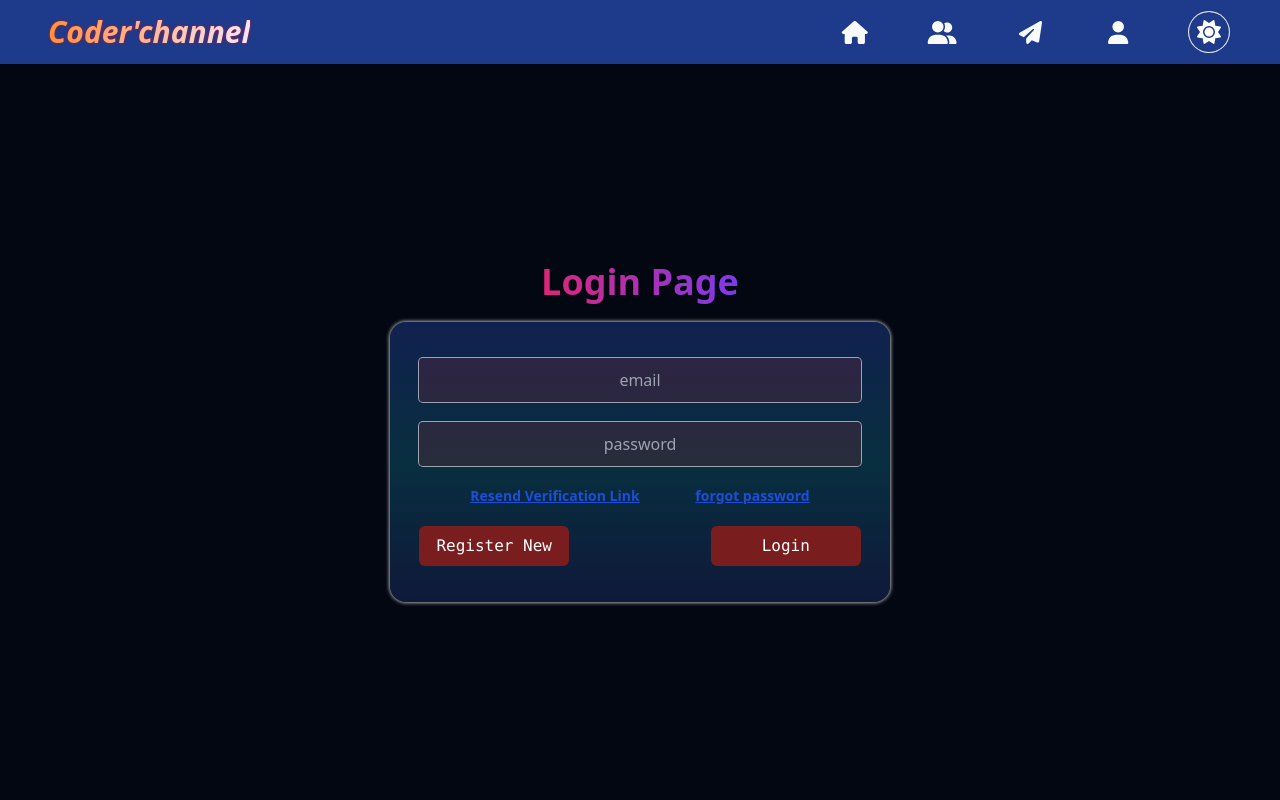
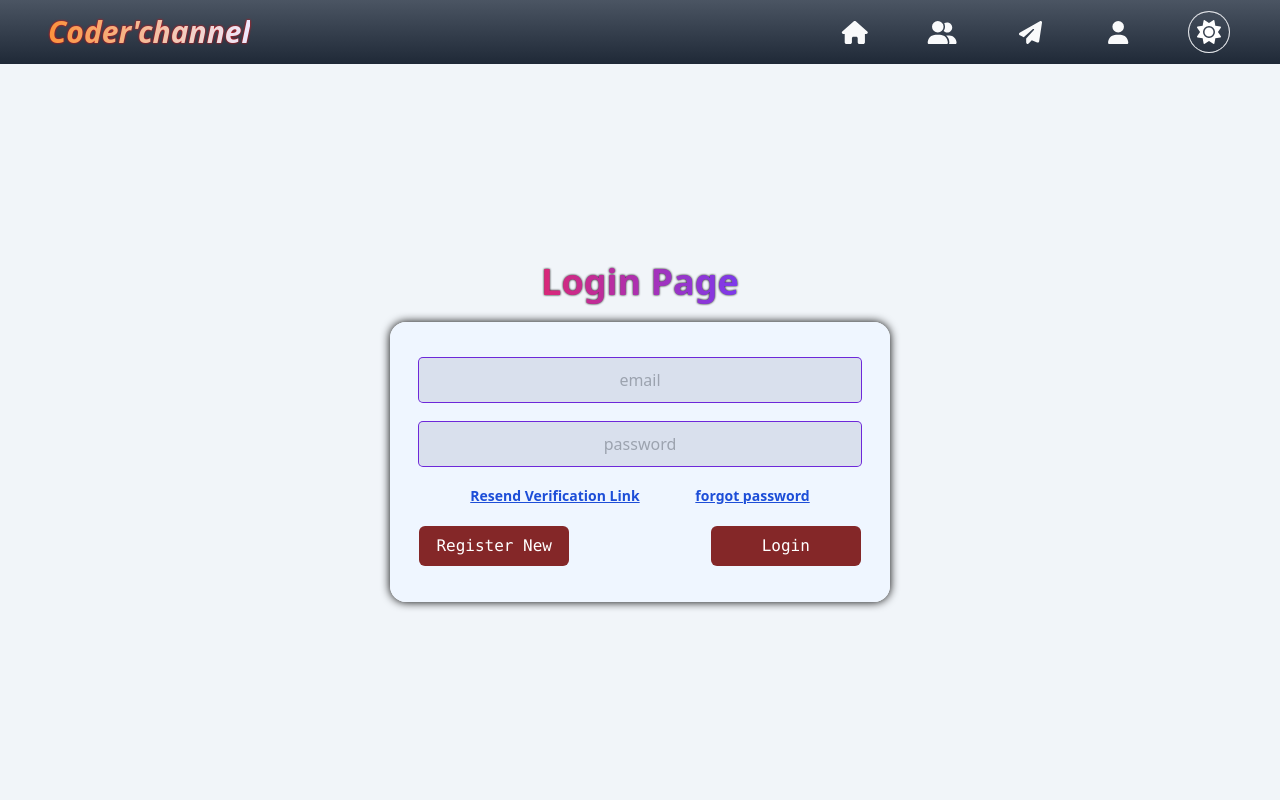
Before and after one commit to abhis12321/Coder-Channel, a Next.js app: page /login in a window 1280 px wide. Shown: the top 800 px of the page. Built offline with nearby package versions, Linux system fonts and the light colour scheme; no server answers.

Commit message:
Enabling dark and light theme is managed using hooks and conext api

```diff
--- a/src/app/_components/AuthProvider.js
+++ b/src/app/_components/AuthProvider.js
@@ -2,11 +2,14 @@
 import axios from "axios";
 import React, { createContext, useCallback, useEffect, useState } from "react";
 import io from "socket.io-client";
+import NavBar from "./NavBar";
+import Footer from "./Footer";
 const context = createContext();
 
-export default function AuthProvider({ children }) {
+export default function AuthProvider({ children , initial_theme }) {
   const [user, setUser] = useState(null);
   let [socket, setSocket] = useState();
+  const [theme , setTheme] = useState(initial_theme);
 
 
   const login = useCallback(async ({ email, password }) => {
@@ -18,7 +21,7 @@ export default function AuthProvider({ children }) {
             Initializing(data.User, setSocket);
             setUser(data.User);
             axios.put(`/api/users/${data.User._id}`, { isOnline: 1 });
-            localStorage.setItem('coder-media', JSON.stringify({ email , password}));
+            localStorage.setItem('coder-media', JSON.stringify({ email, password }));
           } else {
             alert(data.message);
           }
@@ -41,17 +44,18 @@ export default function AuthProvider({ children }) {
   }, [login]);
 
 
-  const value = {
-    user,
-    login,
-    logout,
-    socket,
-  };
+  const value = { user, login, logout, socket, theme , setTheme };
 
 
   return (
     <context.Provider value={value}>
-      {children}
+      <body className={`${theme} bg-slate-100 text-gray-950 dark:bg-gray-950 dark:text-white`}>
+        <NavBar />
+        <div className='h-nav'>
+          {children}
+        </div>
+        <Footer />
+      </body>
     </context.Provider>
   );
 }
--- a/src/app/_components/LoginForm.js
+++ b/src/app/_components/LoginForm.js
@@ -1,4 +1,3 @@
-import Link from 'next/link'
 import React, { useState } from 'react'
 import { useAuth } from '../_components/AuthProvider';
 import ForgotPassword from './ForgotPassword';
--- a/src/app/_components/ToggleMode.js
+++ b/src/app/_components/ToggleMode.js
@@ -1,17 +1,17 @@
 import { faMoon, faSun } from '@fortawesome/free-solid-svg-icons'
 import { FontAwesomeIcon } from '@fortawesome/react-fontawesome'
+import { useAuth } from './AuthProvider';
 
 
 export default function ToggleMode() {
+  const { theme , setTheme } = useAuth();
     const toggleMode = e => {
-        document.querySelector('#dark').classList.toggle('hidden');
-        document.querySelector('#light').classList.toggle('hidden');
-        document.body.classList.toggle('dark');
+      setTheme(prev => prev === "dark" ? "" : "dark");
     }
   return (
     <div className='group cursor-pointer *:rounded-full flex items-center justify-center h-8 w-8 mx-auto p-6 lg:p-[23px] my-2 lg:my-0 rounded-full lg:ml-2 hover:ring-2 ring-gray-200  hover:bg-slate-950/30 dark:hover:bg-gray-200/15' onClick={toggleMode}>
       <FontAwesomeIcon icon={faSun} className='p-2 shadow-[0_0_1px_white] text-2xl text-white ring-1 ring-gray-200 group-hover:ring-0' id='dark'/>
-      <FontAwesomeIcon icon={faMoon} className='text-white text-[1.7rem] bg-slate-950/30 py-[6px] px-[9px] hidden ring-1 group-hover:ring-0 ring-white' id='light'/>
+      <FontAwesomeIcon icon={faMoon} className='text-white text-[1.6rem] bg-slate-950/30 py-[6px] px-[9px] hidden ring-1 group-hover:ring-0 ring-gray-400' id='light'/>
     </div>
   )
 }
--- a/src/app/layout.js
+++ b/src/app/layout.js
@@ -1,8 +1,6 @@
 import './globals.css'
-import NavBar from './_components/NavBar'
 import AuthProvider from './_components/AuthProvider'
-import Footer from './_components/Footer'
-
+import { cookies } from 'next/headers'
 
 export const metadata = {
   title: "Coder'channel",
@@ -10,17 +8,14 @@ export const metadata = {
 }
 
 export default function RootLayout({ children }) {
+  const cookieStore = cookies();
+  const { value : initial_theme } = cookieStore.get('theme') || "dark";
+
   return (
     <html lang="en" className="">
-      <body className="dark bg-slate-100 text-gray-950 dark:bg-gray-950 dark:text-white">
-        <AuthProvider>
-          <NavBar />
-          <div className='h-nav'>
-            {children}
-          </div>
-          <Footer />
-        </AuthProvider>
-      </body>
+      <AuthProvider initial_theme={initial_theme}>
+        {children}
+      </AuthProvider>
     </html>
   )
 }
--- a/src/app/students/page.js
+++ b/src/app/students/page.js
@@ -54,7 +54,7 @@ function Page() {
     <>
       <div className="flex justify-evenly items-center py-5 flex-wrap gap-6 h-nav">
         <div className="w-full flex items-center justify-center self-start">
-          <input type="text" className="w-[98%] max-w-[500px] outline-none ring-1 focus:ring-2 ring-violet-700 text-red-950 dark:text-red-50 font-medium focus:ring-offset-teal-800 py-[6px] px-5 rounded-xl bg-violet-700/20 focus:bg-blue-700/30 dark:placeholder:text-gray-400 placeholder:text-gray-600" value={search} onChange={e => setSearch(e.target.value)} placeholder='Search By Name...'/>
+          <input type="text" className="w-[98%] max-w-[500px] outline-none ring-1 focus:ring-2 ring-violet-700 text-red-950 dark:text-red-50 font-medium focus:ring-offset-teal-800 py-[6px] px-5 rounded-xl bg-violet-700/20 focus:bg-blue-700/30 dark:placeholder:text-gray-400 placeholder:text-gray-500" value={search} onChange={e => setSearch(e.target.value)} placeholder='Search By Name...'/>
         </div>
         {!students &&
           <div className="mx-auto h-40 w-40 rounded-full animate-spin border-t-4 border-slate-900 dark:border-white flex items-center justify-center">
```
